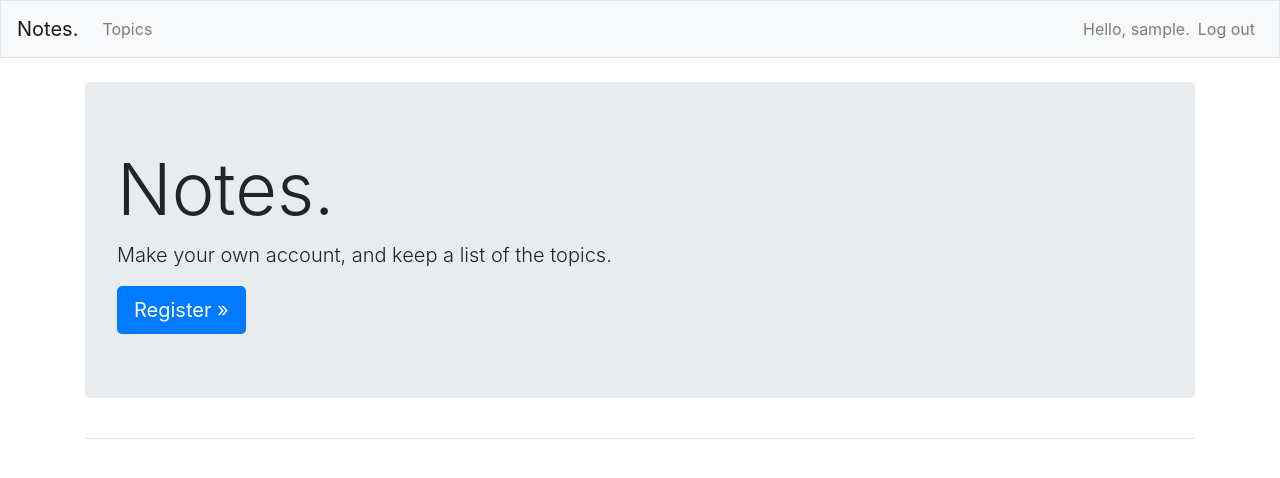
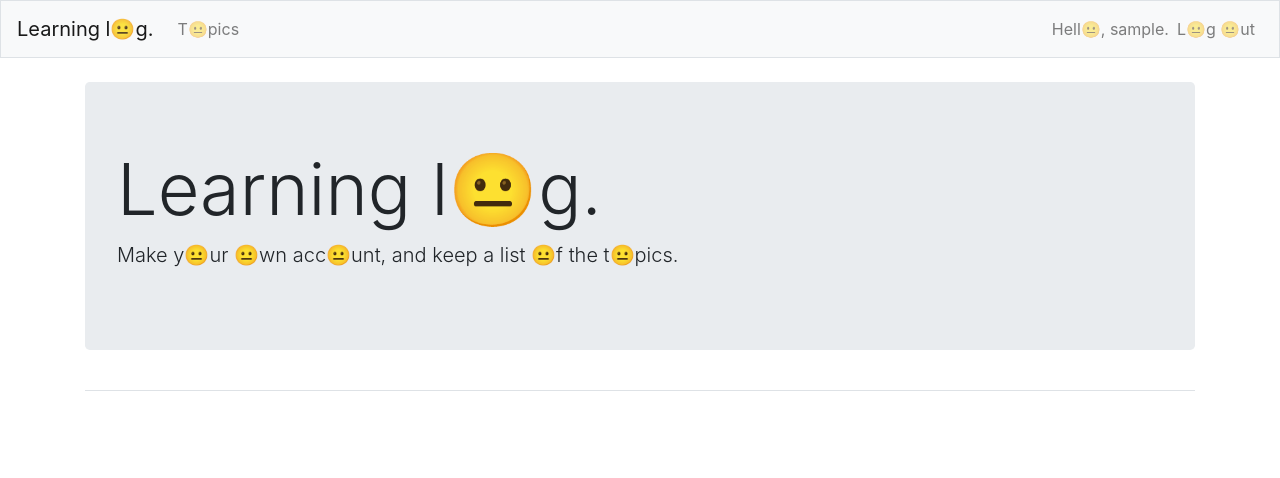
Before and after one commit to afk-player/learning_log, a Django app: page / in a window 1280 px wide. Shown: the top 478 px of the page. Run offline with Django 3.2, Linux system fonts and the light colour scheme; the visitor is signed in with stand-in values (Sample User, id 1); some libraries are stand-ins or nearby versions.

Commit message:
changed design pattern😐😐

```diff
--- a/learning_log/learning_log/urls.py
+++ b/learning_log/learning_log/urls.py
@@ -1,6 +1,10 @@
 from django.contrib import admin
 from django.urls import path, include
 
+
+admin.site.site_header = 'Learning log'
+admin.site.site_title = 'Learning log administration panel'
+admin.site.index_title = 'Learning log administration'
 
 urlpatterns = [
     path('admin/', admin.site.urls),
--- a/learning_log/learning_logs/templates/learning_logs/base.html
+++ b/learning_log/learning_logs/templates/learning_logs/base.html
@@ -7,14 +7,14 @@
     <meta name="viewport"
           content="width=device-width, user-scalable=no, initial-scale=1.0, maximum-scale=1.0, minimum-scale=1.0, shrink-to-fit=no">
     <meta http-equiv="X-UA-Compatible" content="ie=edge">
-    <title>Notes</title>
+    <title>Learning log</title>
 
     {% bootstrap_css %}
     {% bootstrap_javascript jquery='full' %}
 </head>
 <body>
 <nav class="navbar navbar-expand-md navbar-light bg-light mb-4 border">
-    <a class="navbar-brand" href="{% url 'learning_logs:index'%}">Notes.</a>
+    <a class="navbar-brand" href="{% url 'learning_logs:index'%}">Learning l😐g.</a>
     <button class="navbar-toggler" type="button" data-toggle="collapse" data-target="#navbarCollapse"
             aria-controls="navbarCollapse" aria-expanded="false" aria-label="Toggle navigation">
         <span class="navbar-toggler-icon"></span>
@@ -23,22 +23,22 @@
         <ul class="navbar-nav mr-auto">
             <li class="nav-item">
                 <a class="nav-link" href="{% url 'learning_logs:topics'%}">
-                    Topics</a></li>
+                    T😐pics</a></li>
         </ul>
         <ul class="navbar-nav ml-auto">
             {% if user.is_authenticated %}
             <li class="nav-item">
-                <span class="navbar-text">Hello, {{ user.username }}.</span>
+                <span class="navbar-text">Hell😐, {{ user.username }}.</span>
             </li>
             <li class="nav-item">
-                <a class="nav-link" href="{% url 'users:logout' %}">Log out</a>
+                <a class="nav-link" href="{% url 'users:logout' %}">L😐g 😐ut</a>
             </li>
             {% else %}
             <li class="nav-item">
                 <a class="nav-link" href="{% url 'users:register' %}">Register</a>
             </li>
             <li class="nav-item">
-                <a class="nav-link" href="{% url 'users:login' %}">Log in</a></li>
+                <a class="nav-link" href="{% url 'users:login' %}">L😐g in</a></li>
             {% endif %}
         </ul>
     </div>
--- a/learning_log/learning_logs/templates/learning_logs/index.html
+++ b/learning_log/learning_logs/templates/learning_logs/index.html
@@ -2,10 +2,7 @@
 
 {% block page_header %}
 <div class='jumbotron'>
-    <h1 class="display-3">Notes.</h1>
-    <p class="lead">Make your own account, and keep a list of the
-        topics.</p>
-    <a class="btn btn-lg btn-primary" href="{% url 'users:register' %}"
-       role="button">Register &raquo;</a>
+    <h1 class="display-3">Learning l😐g.</h1>
+    <p class="lead">Make y😐ur 😐wn acc😐unt, and keep a list 😐f the t😐pics.</p>
 </div>
 {% endblock page_header %}
--- a/requirements.txt
+++ b/requirements.txt
@@ -1,3 +1,3 @@
-Django==2.2
+Django==2.2.20
 django-bootstrap4==0.0.7
 flake8==3.9.1
```
Also changed, not shown: README.md.
